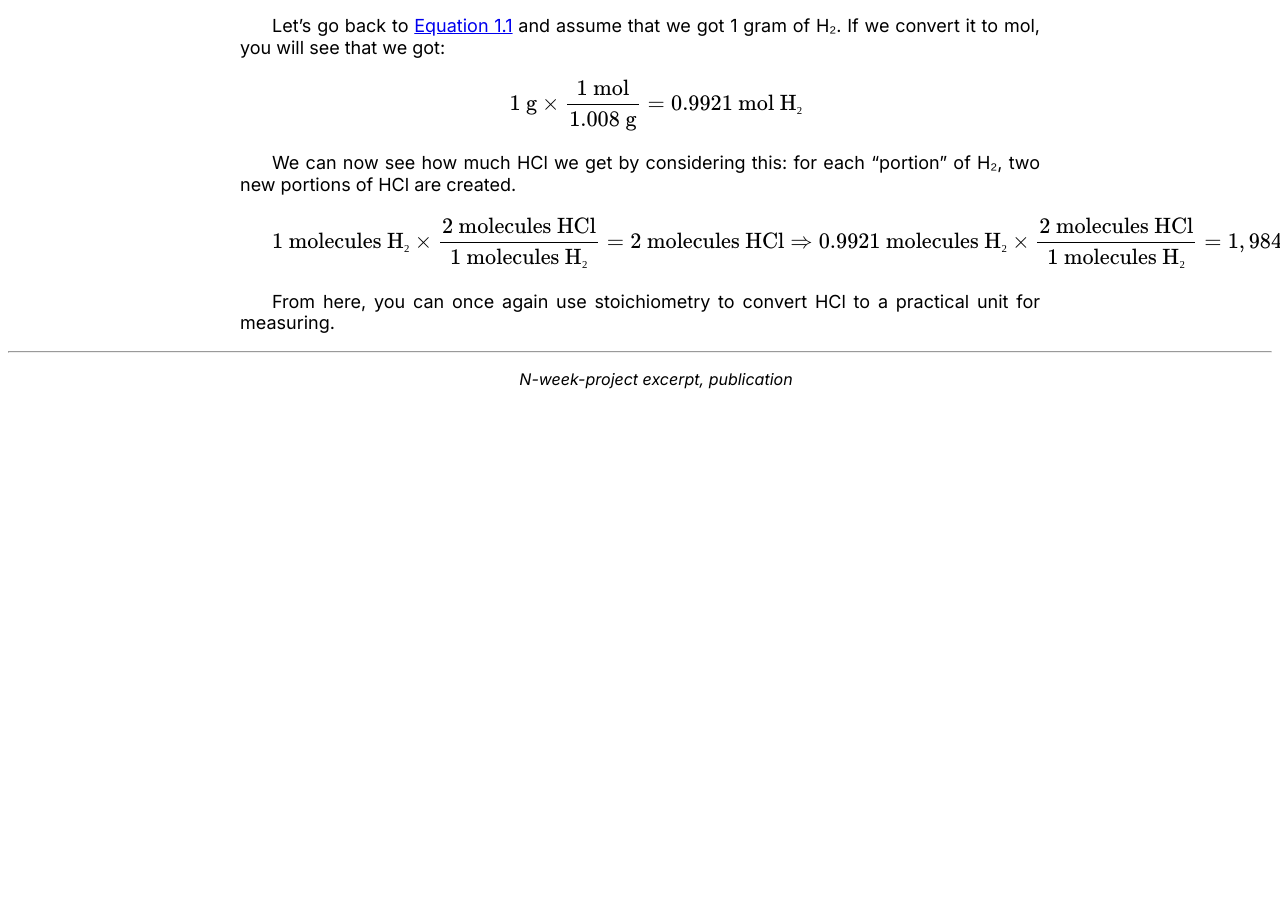
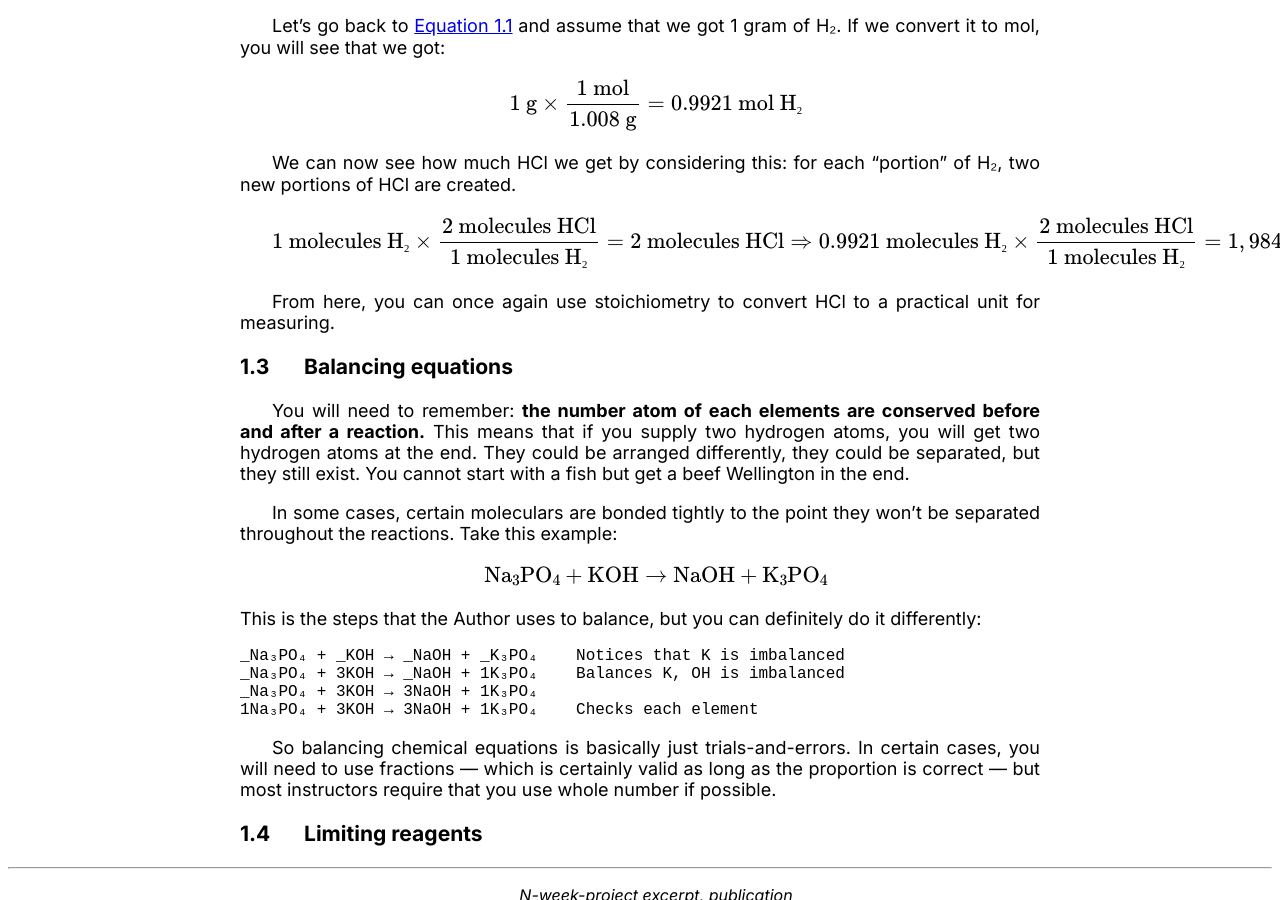
Before and after one commit to LukeNK/n-week-project, a Jekyll site: the page built from drafts/chem-eq.md, in a window 1280 px wide and 900 px high, scrolled down 800 px. Built offline with Jekyll 4.4.1, drawn with Linux system fonts in a browser that asks for light colours; before the commit the page ends 1205 px from its top, so only the background shows below that.

Commit message:
Balancing equations

````diff
--- a/drafts/chem-eq.md
+++ b/drafts/chem-eq.md
@@ -36,3 +36,22 @@ We can now see how much HCl we get by considering this: for each "portion" of H
 \\]
 
 From here, you can once again use stoichiometry to convert HCl to a practical unit for measuring.
+
+### Balancing equations
+You will need to remember: **the number atom of each elements are conserved before and after a reaction.** This means that if you supply two hydrogen atoms, you will get two hydrogen atoms at the end. They could be arranged differently, they could be separated, but they still exist. You cannot start with a fish but get a beef Wellington in the end.
+
+In some cases, certain moleculars are bonded tightly to the point they won't be separated throughout the reactions. Take this example:
+\\[
+    \text{Na}_3\text{PO}_4 + \text{KOH} \rightarrow \text{NaOH} + \text{K}_3\text{PO}_4
+\\]
+This is the steps that the Author uses to balance, but you can definitely do it differently:
+```
+_Na₃PO₄ + _KOH → _NaOH + _K₃PO₄    Notices that K is imbalanced
+_Na₃PO₄ + 3KOH → _NaOH + 1K₃PO₄    Balances K, OH is imbalanced
+_Na₃PO₄ + 3KOH → 3NaOH + 1K₃PO₄
+1Na₃PO₄ + 3KOH → 3NaOH + 1K₃PO₄    Checks each element
+```
+
+So balancing chemical equations is basically just trials-and-errors. In certain cases, you will need to use fractions — which is certainly valid as long as the proportion is correct — but most instructors require that you use whole number if possible.
+
+### Limiting reagents
````
